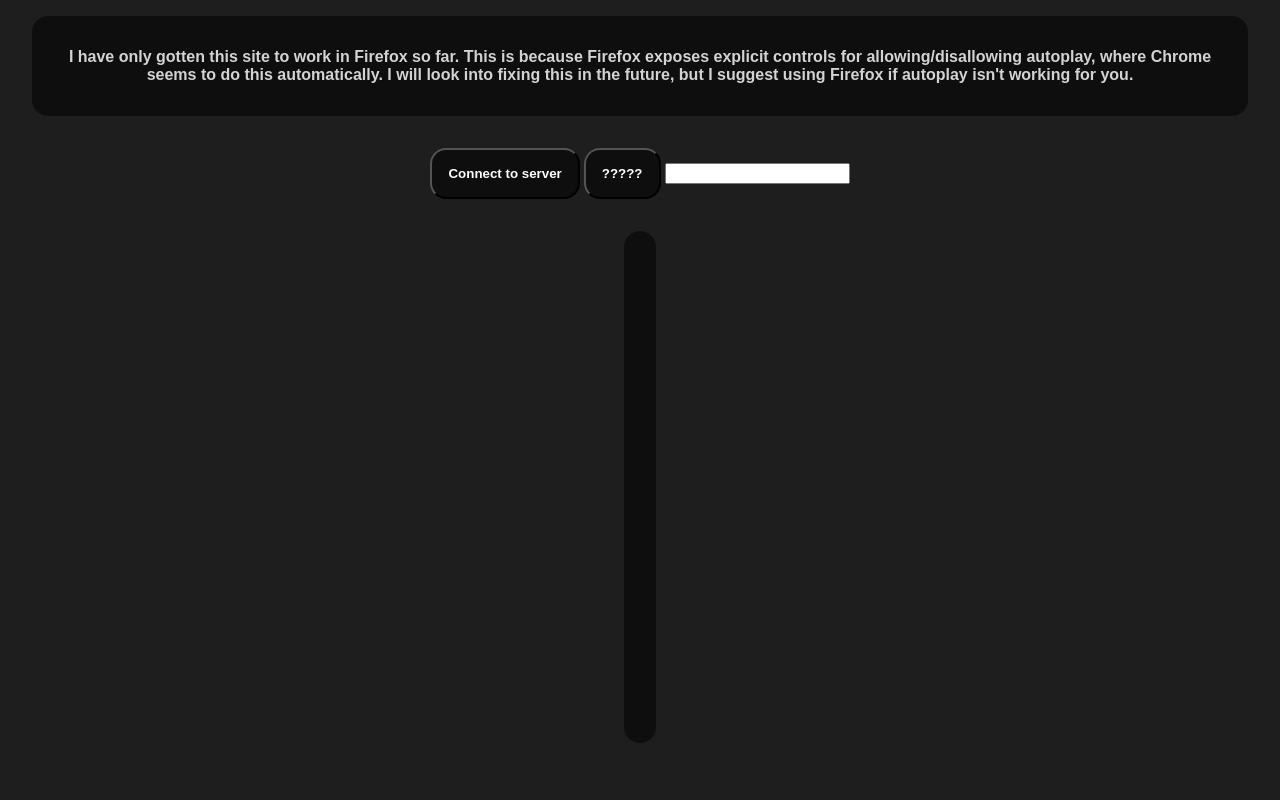
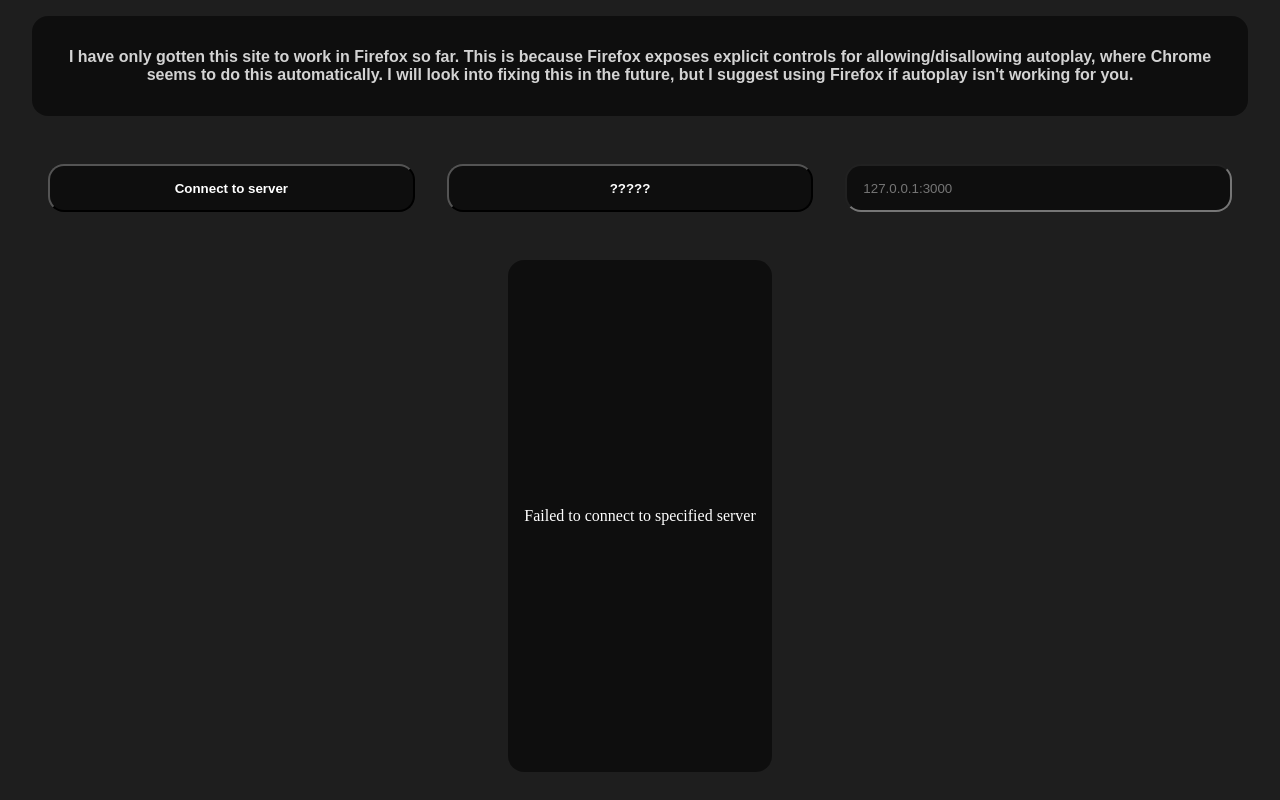
Before and after one commit to issacdowling/Watchalong-Site, a plain HTML site: page Site/index.html in a window 1280 px wide. Both pictures are taken after a click on the button "Connect to server". Drawn offline with Linux system fonts and the light colour scheme.

Commit message:
Add clear messaging while connecting to custom server, clean up style

```diff
--- a/Site/index.css
+++ b/Site/index.css
@@ -1,5 +1,6 @@
 :root {
     --box-bg: #00000088;
+    --consistent-radius: 1rem;
 }
 body {
     background-color: #1e1e1e;
@@ -18,7 +19,7 @@ body {
 .infoTextBox,
 #videoBox {
     background-color: var(--box-bg);
-    border-radius: 1rem;
+    border-radius: var(--consistent-radius);
     margin: 1rem;
     padding: 1rem;
 }
@@ -34,15 +35,28 @@ body {
 
 .mainButton {
     background-color: var(--box-bg);
-    border-radius: 1rem;
+    border-radius: var(--consistent-radius);
     color: white;
     font-weight: bold;
-    padding: 1rem;
     border-color: black;
+    margin: 1rem;
+    flex: 1;
+    text-align: center;
+    vertical-align:;
 }
 
 .mainButtonBox {
-    margin: 2rem;
     display: flex;
     justify-content: center;
+    padding: 1rem;
+    height: 5rem;
 }
+
+input[type="text"] {
+    background-color: var(--box-bg);
+    border-radius: var(--consistent-radius);
+    margin: 1rem;
+    padding: 1rem;
+    color: white;
+    flex: 1;
+}
--- a/Site/index.html
+++ b/Site/index.html
@@ -18,7 +18,6 @@
             </p>
         </div>
         <div class="mainButtonBox">
-            <form>
             <button
                 class="mainButton"
                 type="button"
@@ -33,11 +32,12 @@
             >
                 ?????
             </button>
-                <input id="urlInput" type="text" />
-            </form>
+            <input id="urlInput" type="text" placeholder="127.0.0.1:3000" />
         </div>
 
-        <div id="videoBox"></div>
+        <div id="videoBox">
+            <p>Not connected</p>
+        </div>
 
         <script src="index.js"></script>
     </body>
--- a/Site/index.js
+++ b/Site/index.js
@@ -1,20 +1,21 @@
-// Make websocket connection to server
-let socket;
-
 function connectToServer() {
   console.log(
     "Attempting to connect to " + document.querySelector("#urlInput").value,
   );
-  let socket = new WebSocket(document.querySelector("#urlInput").value);
+  let socket;
+  try {
+    socket = new WebSocket("ws://" + document.querySelector("#urlInput").value);
+  } catch {
+    console.log("Failed to connect");
+    document.querySelector("#videoBox").innerHTML =
+      "<p>Failed to connect to specified server</p>";
+    return;
+  }
 
   socket.onopen = function (e) {
     console.log("[open] Connection established");
-    console.log("Sending to server");
-    socket.send("Hello");
-  };
-
-  socket.onerror = function (error) {
-    console.log(`[error]`);
+    document.querySelector("#videoBox").innerHTML =
+      "<p>Successfully connected, waiting for video</p>";
   };
 
   socket.onmessage = function (event) {
```
Lines whose indentation alone changed are shown as unchanged.
